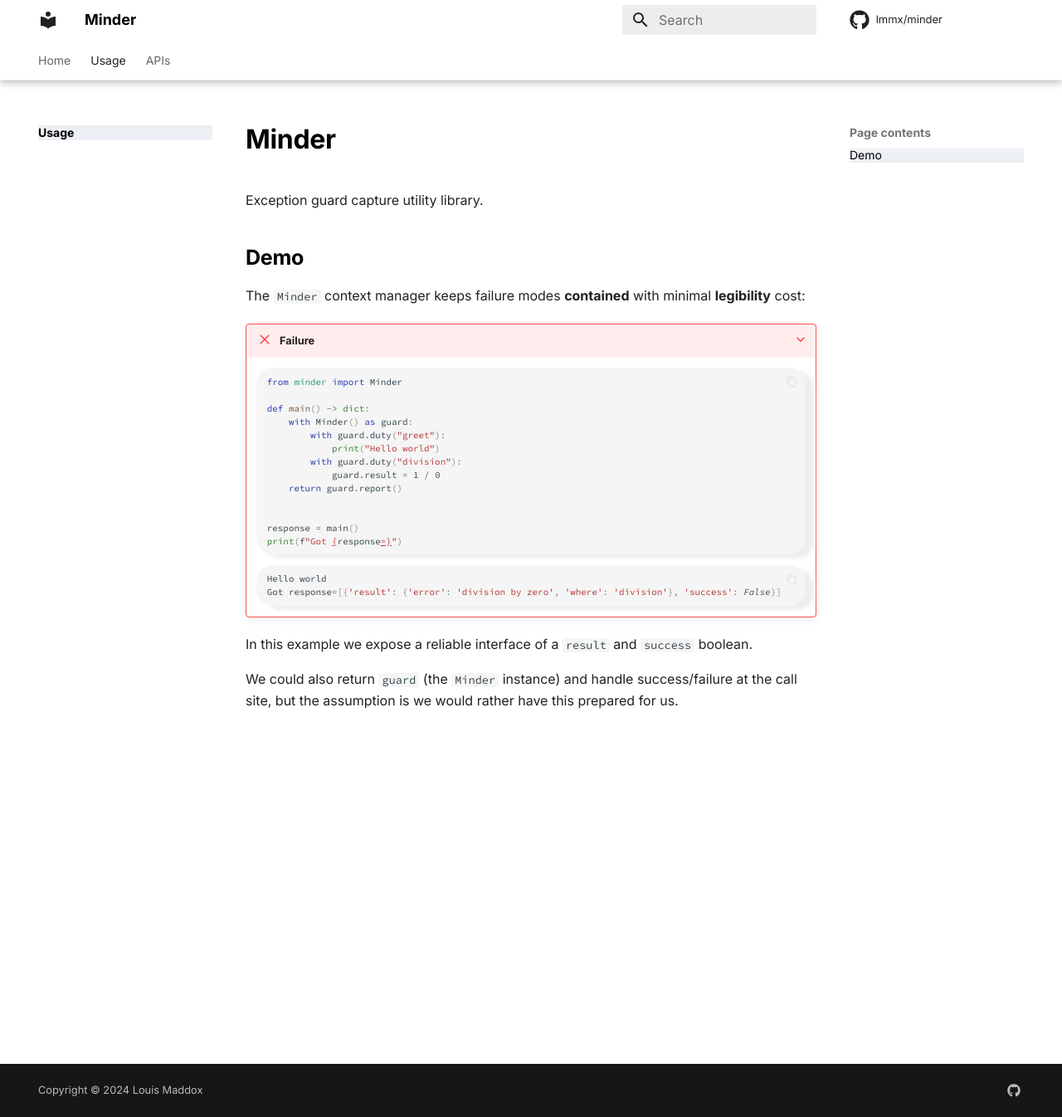
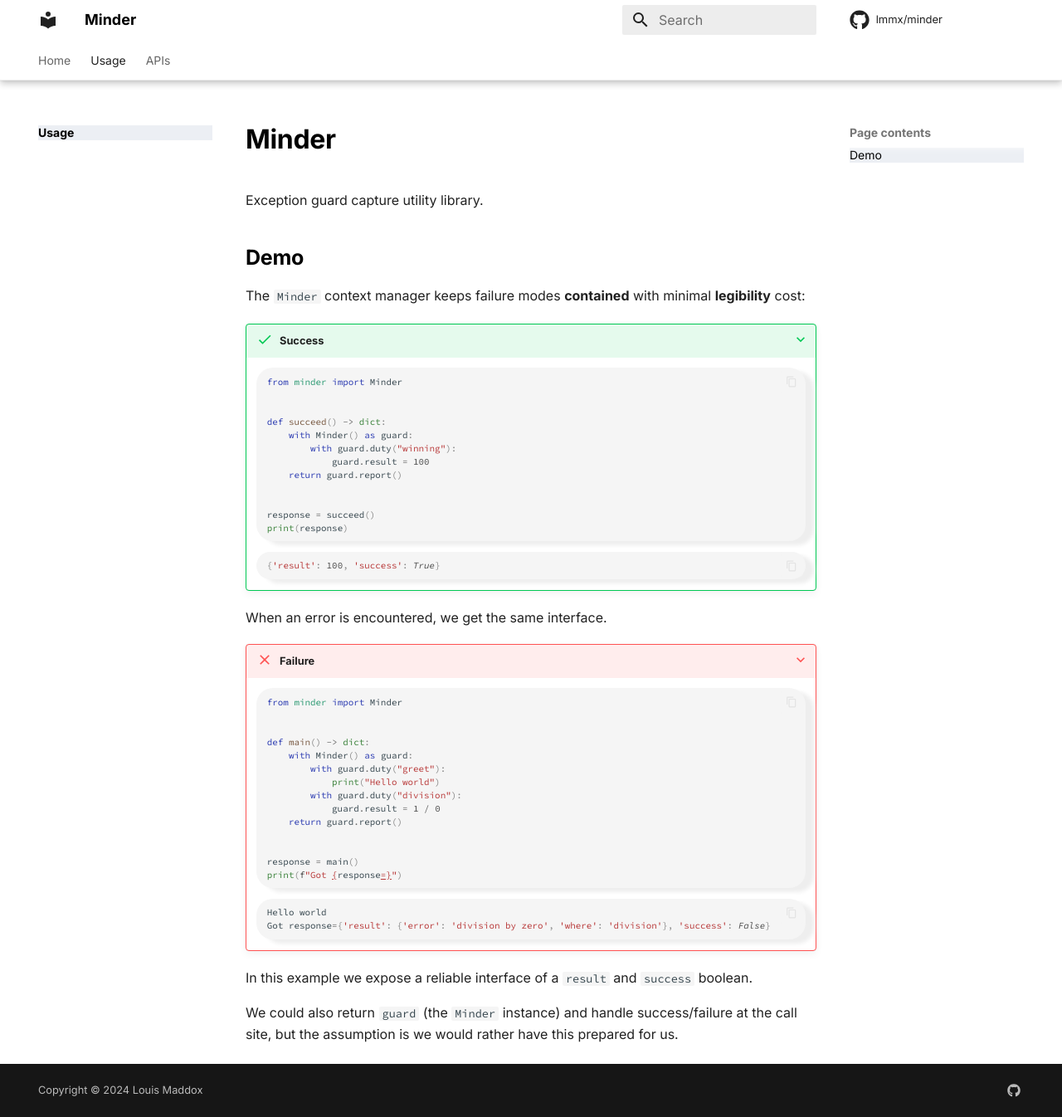
Before and after one commit to lmmx/minder, an MkDocs documentation site: the page built from docs/usage/index.md, in a window 1280 px wide and 1346 px high. Shown: the whole window at 83% size. Built offline with MkDocs 1.6.1 and Material for MkDocs 9.7.7, drawn with Linux system fonts in a browser that asks for light colours; comment, search, counter and statistics services are not loaded.

Commit message:
docs: add success case

````diff
--- a/docs/usage/index.md
+++ b/docs/usage/index.md
@@ -6,10 +6,34 @@ Exception guard capture utility library.
 
 The `Minder` context manager keeps failure modes **contained** with minimal **legibility** cost:
 
+???+ success
+
+    ```py
+    from minder import Minder
+
+
+    def succeed() -> dict:
+        with Minder() as guard:
+            with guard.duty("winning"):
+                guard.result = 100
+        return guard.report()
+
+
+    response = succeed()
+    print(response)
+    ```
+
+    ```py
+    {'result': 100, 'success': True}
+    ```
+
+When an error is encountered, we get the same interface.
+
 ???+ failure
 
     ```py
     from minder import Minder
+
 
     def main() -> dict:
         with Minder() as guard:
@@ -26,7 +50,7 @@ The `Minder` context manager keeps failure modes **contained** with minimal **le
 
     ```py
     Hello world
-    Got response=[{'result': {'error': 'division by zero', 'where': 'division'}, 'success': False}]
+    Got response={'result': {'error': 'division by zero', 'where': 'division'}, 'success': False}
     ```
 
 In this example we expose a reliable interface of a `result` and `success` boolean.
````
Also changed, not shown: README.md (+25 -3 lines).
